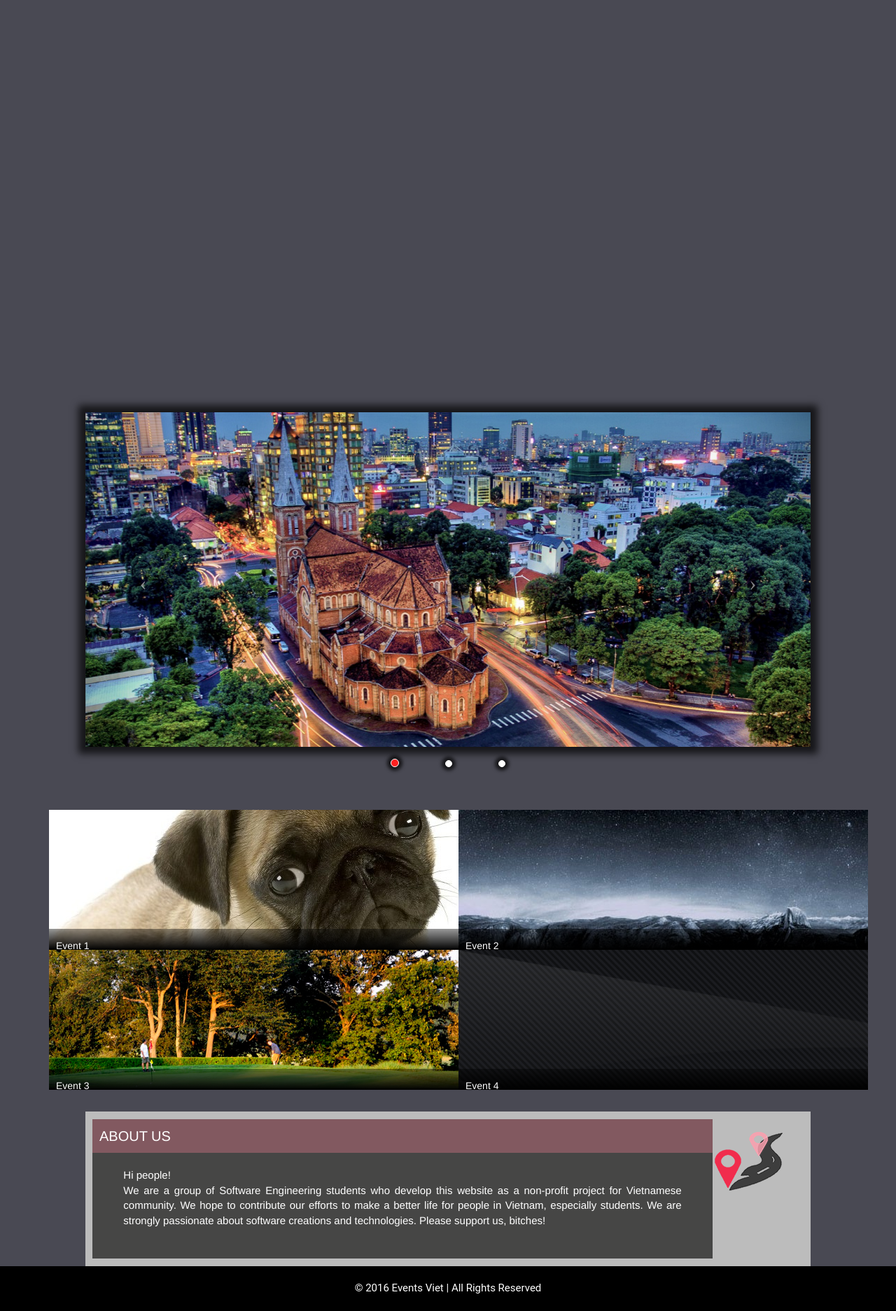
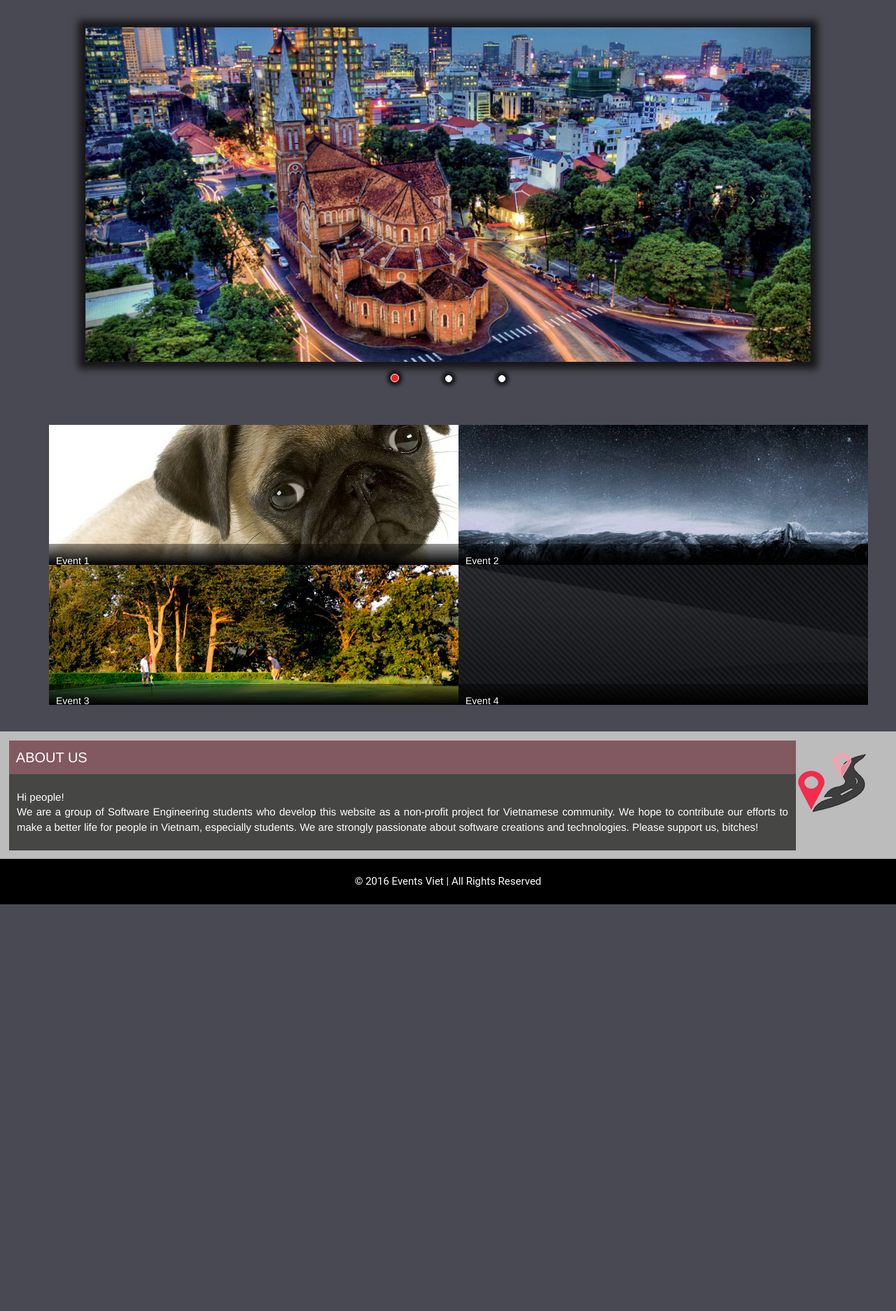
Before and after one commit to anhduc130/Web-App-Project, a CodeIgniter app: page /Web-App-Project/index.php/each_category/index/1 in a window 1280 px wide. Shown: the part 103-1976 px from the top of the page at 70% size. After the commit the page ends 1395 px from the top, so only its background shows below. Run offline with CodeIgniter, Linux system fonts and the light colour scheme; data that the repository does not hold is empty.

Commit message:
Change the website

```diff
--- a/application/views/_includes/aboutUs.php
+++ b/application/views/_includes/aboutUs.php
@@ -1,8 +1,7 @@
 <div id="about-section">
-	<div class="container-fluid">
+	<div class="container-full">
 		<div class="row">
-
-			<div class="col-sm-10 col-sm-offset-1 col-xs-10 col-xs-offset-1">
+			<div class="col-sm-12 col-xs-12">
 				<div class="gray">
 					<div class="dark">
 						<div class="aboutUs">ABOUT US</div>
--- a/application/views/_includes/navBar.php
+++ b/application/views/_includes/navBar.php
@@ -32,19 +32,16 @@
 				</ul>
 
 				<ul class="nav navbar-nav navbar-right">
-					<li><a href="#" class="hover">HOME</a></li>
+					<li><a href="<?php echo base_url("home");?>" class="hover">HOME</a></li>
 					<li class="dropdown"><a href="#" class="dropdown-toggle hover" data-toggle="dropdown">CATEGORIES</a>
-					<!--
 						<ul class="dropdown-menu hover-sub">
-							<li><a href="#" class="hover-child">Education</a></li>
-							<li><a href="#" class="hover-child">Career</a></li>
-							<li><a href="#" class="hover-child">Fashion</a></li>
-							<li><a href="#" class="hover-child">Technology</a></li>
-							<li><a href="#" class="hover-child">Others</a></li>
+							<li><a href="<?php echo base_url("education");?>" class="hover-child">Education</a></li>
+							<li><a href="<?php echo base_url("career");?>" class="hover-child">Career</a></li>
+							<li><a href="<?php echo base_url("fashion");?>" class="hover-child">Fashion</a></li>
+							<li><a href="<?php echo base_url("technology");?>" class="hover-child">Technology</a></li>
 						</ul>
-						-->
 					</li>
-					<li><a href="#" class="hover">ABOUT US</a></li>
+					<li><a href="#about-section" class="hover">ABOUT US</a></li>
 				</ul>
 			</div>
 		</div>
--- a/application/views/each_category.php
+++ b/application/views/each_category.php
@@ -98,21 +98,28 @@
 <script type="text/javascript">
 if($(window).width() > 767){
     $("#carousel-section").css('margin-top','7%');
+    $('.logo').css('margin-left','14%');
 }else if($(window).width() > 505){
     $("#carousel-section").css('margin-top','10%');
+    $('.logo').css('margin-left','-22%');
 }
 else{
     $("#carousel-section").css('margin-top','17%');
+    $('.logo').css('margin-left','-22%');
 }
 $(window).resize(function(){
     if($(window).width() > 767){
         $("#carousel-section").css('margin-top','7%');
+        $('.logo').css('margin-left','14%');
     }else if($(window).width() > 505){
         $("#carousel-section").css('margin-top','10%');
+        $('.logo').css('margin-left','-22%');
     }
     else{
         $("#carousel-section").css('margin-top','17%');
+        $('.logo').css('margin-left','-22%');
     }
 });
+</script>
 </body>
 </html>
--- a/static/css/aboutUsStyle.css
+++ b/static/css/aboutUsStyle.css
@@ -1,3 +1,7 @@
+.container-full {
+  margin: 0 auto;
+  width: 100%;
+}
 .gray{
 	background-color: #bcbcbc;
 	height: auto;
@@ -25,7 +29,7 @@
 .aboutUsText{
 	color: white;
 	font-size: 15px;
-	margin: 0% 5% 5% 5%;
+	margin: 0% 1% 2% 1%;
 	text-align: justify;
 }
 
```
